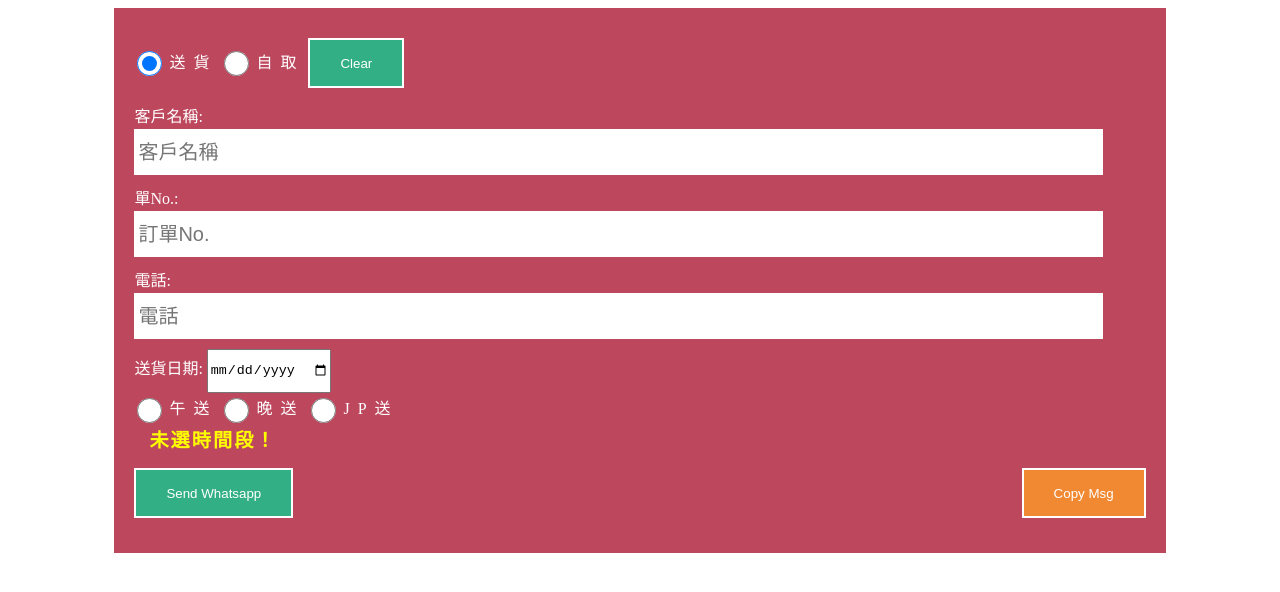
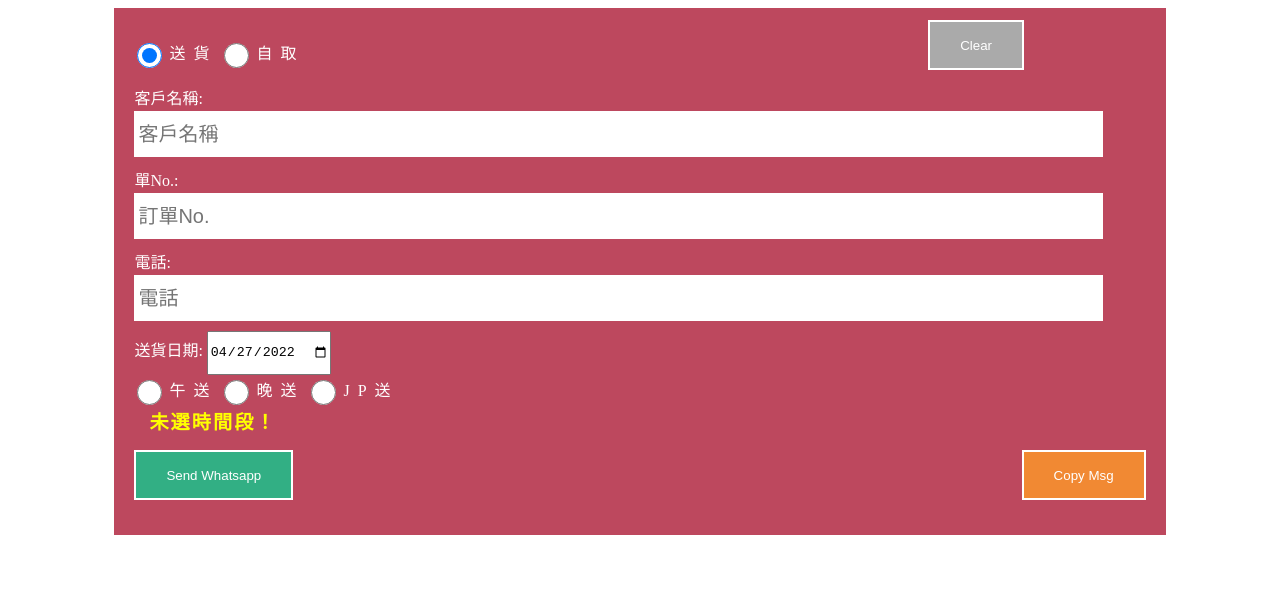
Before and after one commit to nowwhatdoyouwant/whatsmsg, a plain HTML site: page index.html in a window 1280 px wide. Both pictures are taken after a click on the button "Clear". Drawn offline with Linux system fonts and the light colour scheme.

Commit message:
Update index.html

```diff
--- a/index.html
+++ b/index.html
@@ -72,12 +72,17 @@
             margin-left:15px;
         }
 
-
+        #clearBtn{
+            position:absolute;
+            right:20%;
+            top:20px;
+            background-color: #aaa;
+        }
     </style>
 </head>
 <body>
 <section class="wrap">
-    <form action="/">
+
     <section class = "topForm">
         <div class="FormPart">
             <input id="types_d" type="radio" name="types" value="delivery" checked>
@@ -86,9 +91,11 @@
             <input id="types_p" type="radio" name="types" value="pickup" >
             <label for="types_p">自取</label>
 
-            <button type="reset">Clear</button>
         </div>
+        <form action="/" id="theForm">
         <div class="FormPart">
+
+            <button id="clearBtn" type="button" onclick="clearForm();">Clear</button>
             <label for="customer">客戶名稱:</label>
             <input type="text" id="customer" placeholder="客戶名稱">
 
@@ -124,12 +131,12 @@
             <button type="button" id="whatsapp" onclick="sendWhatsApp();">Send Whatsapp</button>
             <button type="button" id="copy" onclick="copyMsg();">Copy Msg</button>
         </div>
-
+        </form>
     </section>
     <section id="bottomMsg">
 
     </section>
-    </form>
+
 </section>
 
 
@@ -141,7 +148,10 @@
         $("input[name='types']").change(function(){
             changeDandP();
         })
+        setDefault();
 
+    })
+    function setDefault(){
         // 設置送貨自取min日期為今天
         var today = new Date();
         var dd = today.getDate();
@@ -158,7 +168,7 @@
         $("input[type='date']").attr("min", today);
         $("#d_date").val(today);escape
 
-    //    設置自取“未提供"
+        //    設置自取“未提供"
         $("#p_date").change(function(){
             if($("#p_date").val()==""){
                 $("#p_undef").show();
@@ -170,12 +180,19 @@
         //設置送貨“未選擇時間”
         if($("input[name='d_time']:checked").val()){
             $("#d_undef").hide();
+        }else{
+            $("#d_undef").show();
         }
         $("input[name='d_time']").change(function(){
             $("#d_undef").hide();
         })
-    })
+    }
+    function clearForm(){
+        $("#theForm")[0].reset();
+        changeDandP();
+        setDefault();
 
+    }
     function changeDandP(){
         if($("input[name='types']:checked").val()=="delivery"){
             $("#forDelivery").show();
@@ -212,7 +229,9 @@
         /*送貨*/
         if (types == "delivery") {
 
-            msg = `Dear ${customer}您好，我是同順興Anna。我們已經收到您的網站｛#${orderNo}已完成付款｝送貨上門訂單，我們會安排${d_today} ${d_day} ${d_date} 下午${d_time}送貨，因最近訂單比較多，運輸人手不足，到達時間可能較晚請見諒🙇🏼‍♀️到達前我們會電話聯絡您😊
+            msg = `Dear ${customer}您好，我是同順興Anna。我們已經收到您的網站｛#${orderNo}已完成付款｝送貨上門訂單，我們會安排您的訂單於:
+📦📦 ${d_today} ${d_date} ${d_day} 下午${d_time}時送貨📦📦
+實際到達時間根據當天送貨路線有可能提前或延後，請見諒🙇🏼‍♀️到達前我們會電話聯絡您😊 請注意接聽電話 📞📞
 感謝您的支持，如有任何問題，歡迎聯絡我。
 
 收到貨後凍品請及時存放冰箱，食品保存方法可參閱常見問題：https://www.tshfoodhk.com/faq/
@@ -235,7 +254,7 @@
             msg = `Dear ${customer}您好，我是同順興Anna。我們已經收到您的網站｛#${orderNo}已完成付款｝到店自取訂單，${p_msg}，感謝您的支持，如有任何問題，迎聯絡我。
 
 🛍自取流程：
-到收銀處報上您的訂單編號{#6398｝即可，我們會提前為您準備好您的商品。
+到收銀處報上您的訂單編號{#${orderNo}}即可，我們會提前為您準備好您的商品。
 📍自取地址：
 香港西營盤干諾道西68號地下（中銀信用卡中心隔離)
 地鐵西營盤站A2出口/上環站C出口,步行5分鐘
```
